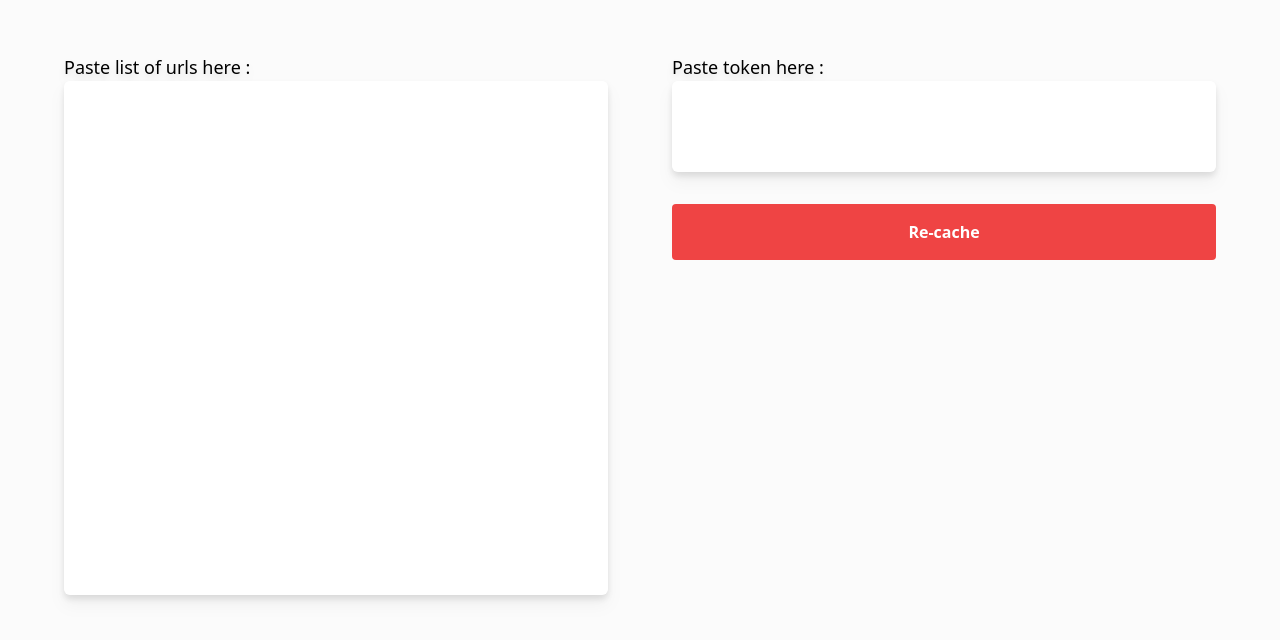
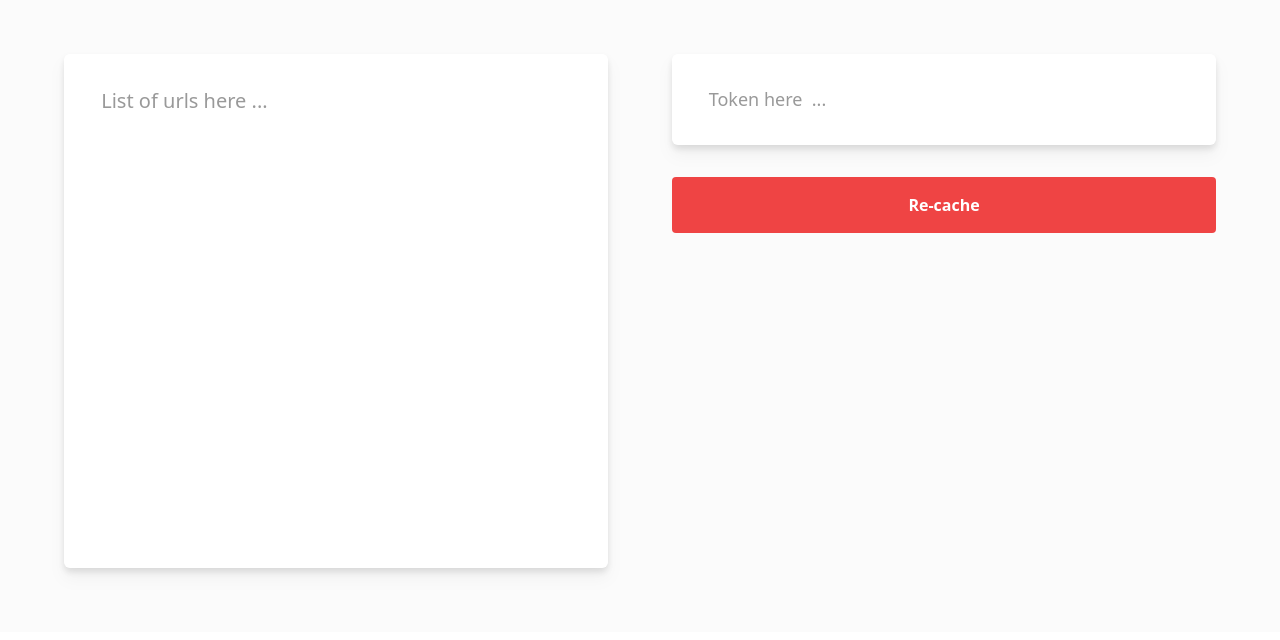
Before and after one commit to PeterAtger/recache-bro, a website: page index.html in a window 1280 px wide. Shown: the part 946-1586 px from the top of the page. Drawn offline with Linux system fonts and the light colour scheme.

Commit message:
Made few styling changes

```diff
--- a/index.html
+++ b/index.html
@@ -15,7 +15,7 @@
 
 <body id="root">
     <div class="flex flex-col min-h-screen overflow-hidden">
-        <header class="fixed w-full z-30 md:bg-opacity-90 transition duration-300 ease-in-out false">
+        <header class="fixed w-full z-30 md:bg-opacity-90 transition duration-300 ease-in-out false bg-white">
             <div class="max-w-6xl mx-auto px-5 sm:px-6">
                 <div class="flex items-center justify-between h-16 md:h-20">
                     <div class="flex-shrink-0 mr-4">
@@ -87,21 +87,22 @@
             </section>
 
             <section class="relative bg-gray-100 p-8">
-
                 <div class=" justify-around h-full flex flex-col md:flex-row lg:flex-row pt-10">
 
                     <div class="w-full p-8">
-                        <label for="urlsRecache" class="drop-shadow-lg text-lg py-8">Paste list of urls here :
+                        <label for="urlsRecache" class=" text-2xl py-8">
                         </label>
-                        <textarea id="urlsRecache" rows="25" class="flex resize-none rounded-md w-full drop-shadow-lg text-xs p-8 text-gray-900
-                        placeholder=" List of urls here ..."></textarea>
+                        <textarea id="urlsRecache" rows="25"
+                            class="flex resize-none rounded-md w-full drop-shadow-lg text-xs p-8 text-gray-900 placeholder:text-xl "
+                            placeholder=" List of urls here ..."></textarea>
                     </div>
 
                     <div class="w-full p-8 flex-col flex">
                         <div class="w-full ">
-                            <label for="tokenRecache" class="drop-shadow-lg text-lg py-8">Paste token here : </label>
-                            <input id="tokenRecache" class="flex resize-none rounded-md w-full drop-shadow-lg text-lg p-8 text-gray-900
-                            placeholder=" List of urls here ..."> </input>
+                            <label for="tokenRecache" class="text-2xl py-8"></label>
+                            <input id="tokenRecache"
+                                class="flex resize-none rounded-md w-full drop-shadow-lg text-lg p-8 text-gray-900 "
+                                placeholder=" Token here  ..." />
                         </div>
 
                         <button id="recache"
```
Also changed, not shown: public/style.css.
